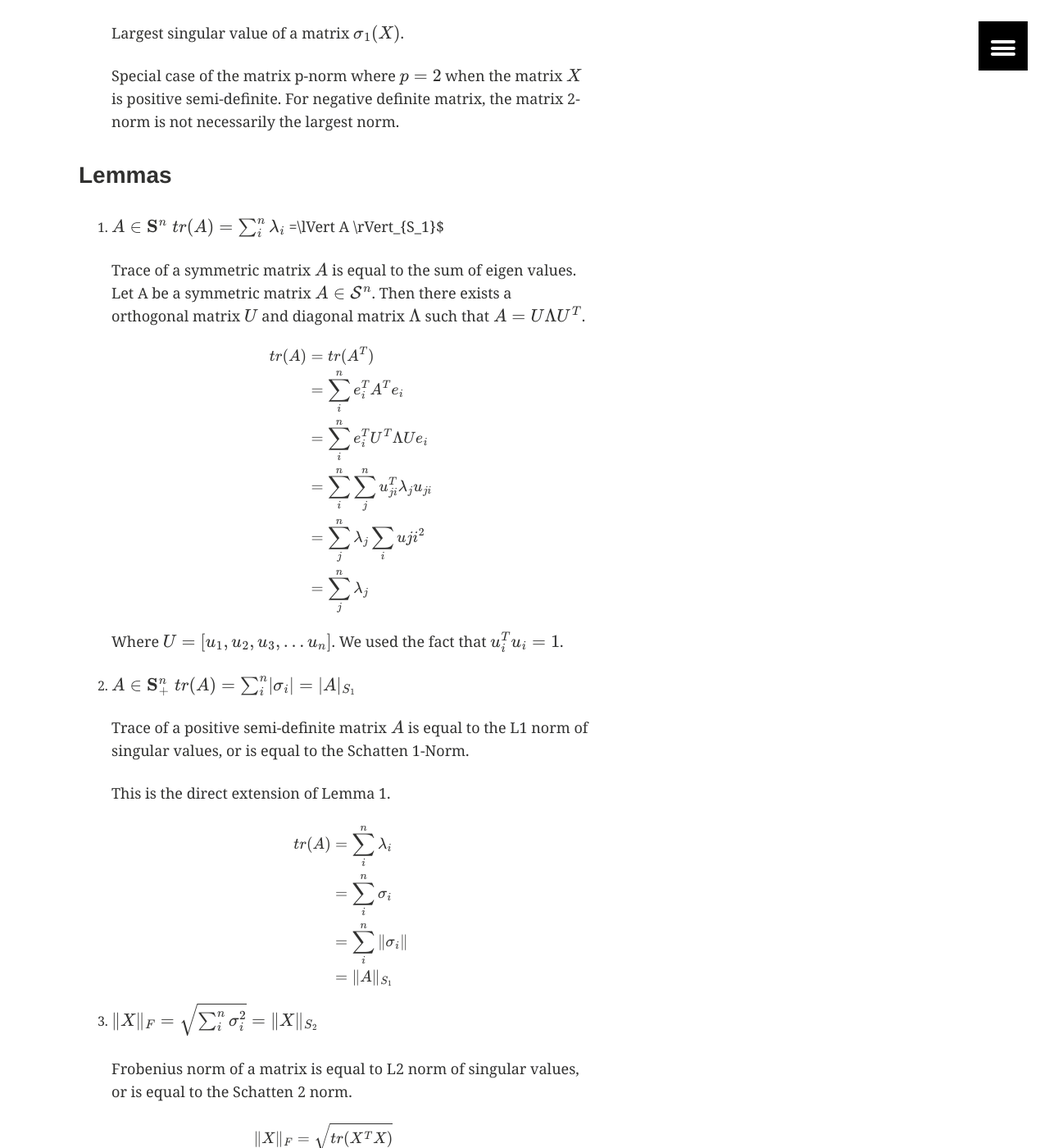
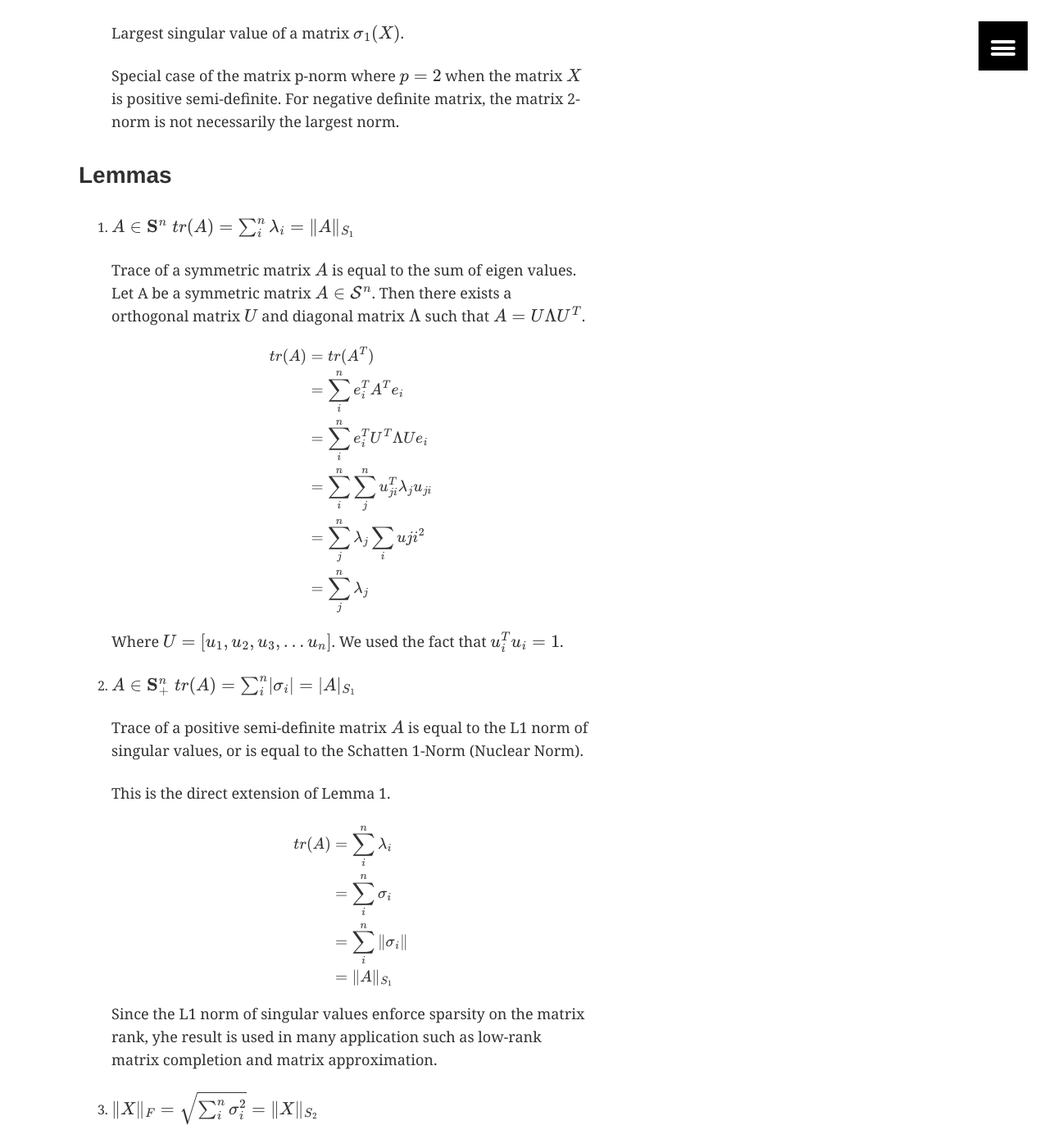
Before and after one commit to antran89/blog, a Jekyll site: the page built from _posts/notes/2015-01-13-matrix-norms.md, in a window 1280 px wide and 1400 px high, scrolled down 1224 px. Shown: the whole window at 82% size. Built offline with Jekyll 4.4.1, drawn with Linux system fonts in a browser that asks for light colours; formulas are drawn with MathJax 3; comment, search, counter and statistics services are not loaded.

Commit message:
minor modifications

```diff
--- a/_posts/notes/2015-01-13-matrix-norms.md
+++ b/_posts/notes/2015-01-13-matrix-norms.md
@@ -60,8 +60,7 @@ Matrix norms and singular values have special relationships. In this post, I wou
 
 ### Lemmas
 
-1. $ A \in \mathbf{S}^n \; tr(A) = \sum_i^n \lambda_i $
-=\lVert A \rVert_{S_1}$
+1. $ A \in \mathbf{S}^n \; tr(A) = \sum_i^n \lambda_i =\lVert A \rVert_{S_1}$
 
     Trace of a symmetric matrix $A$ is equal to the sum of eigen values.
     Let A be a symmetric matrix $A \in \mathcal{S}^{n}$. Then there exists a orthogonal matrix $U$ and diagonal matrix $\Lambda$ such that $A = U \Lambda U^T$.
@@ -81,7 +80,7 @@ Matrix norms and singular values have special relationships. In this post, I wou
 
 2. $ A \in \mathbf{S}\_+^n \; tr(A) =\sum_i^n \lvert \sigma_i \rvert = \|A\|_{S_1} $
 
-    Trace of a positive semi-definite matrix $A$ is equal to the L1 norm of singular values, or is equal to the Schatten 1-Norm.
+    Trace of a positive semi-definite matrix $A$ is equal to the L1 norm of singular values, or is equal to the Schatten 1-Norm (Nuclear Norm).
 
     This is the direct extension of Lemma 1.
 
@@ -93,6 +92,8 @@ Matrix norms and singular values have special relationships. In this post, I wou
     & = \|A\|_{S_1}
     \end{align*}
     $$
+
+    Since the L1 norm of singular values enforce sparsity on the matrix rank, yhe result is used in many application such as low-rank matrix completion and matrix approximation.
 
 3. $ \lVert X\rVert_F = \sqrt{ \sum_i^n \sigma_i^2 } = \lVert X\rVert_{S_2} $
 
```
Also changed, not shown: _layouts/infinite_jekyll_development_note.md (added, +42 -0 lines), _posts/notes/2015-01-12-vim-notes.md (+9 -0 lines), _posts/research/2015-01-07-factorization-for-reconstruction.md (+5 -5 lines).
